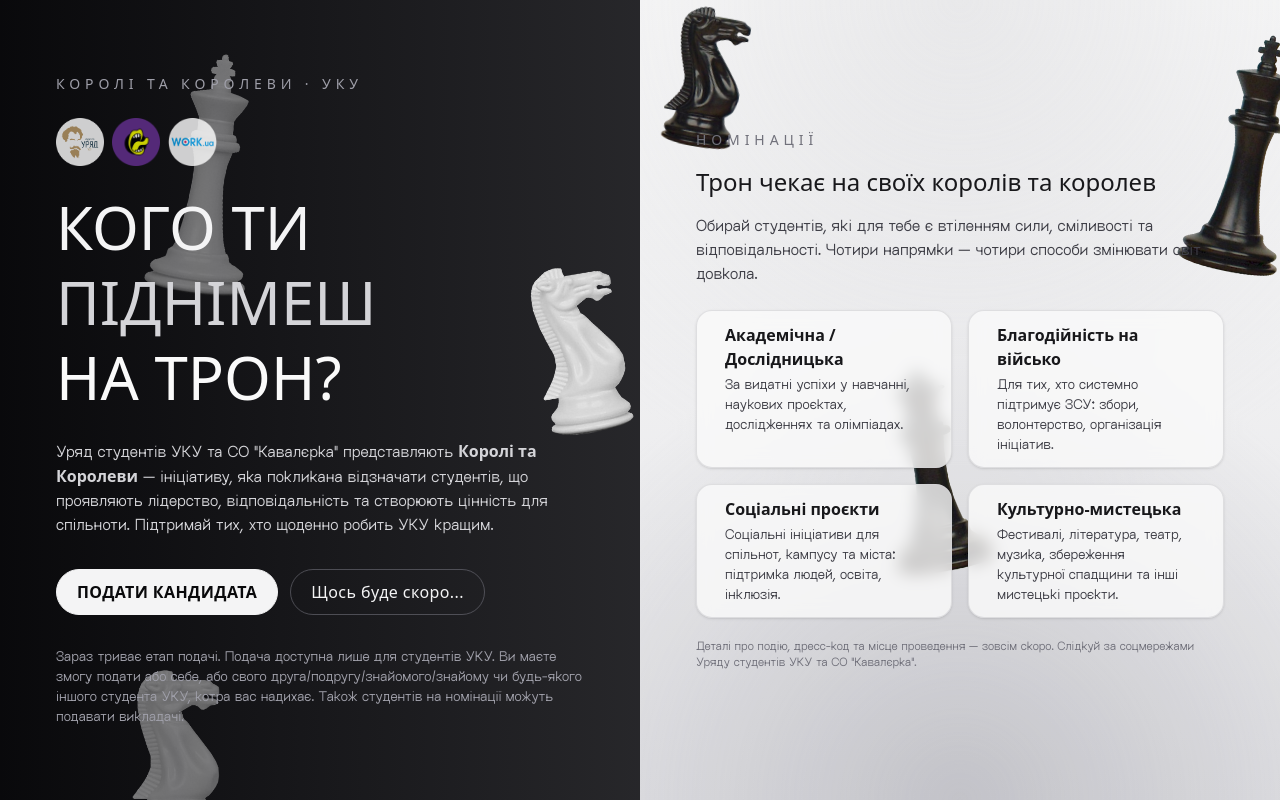
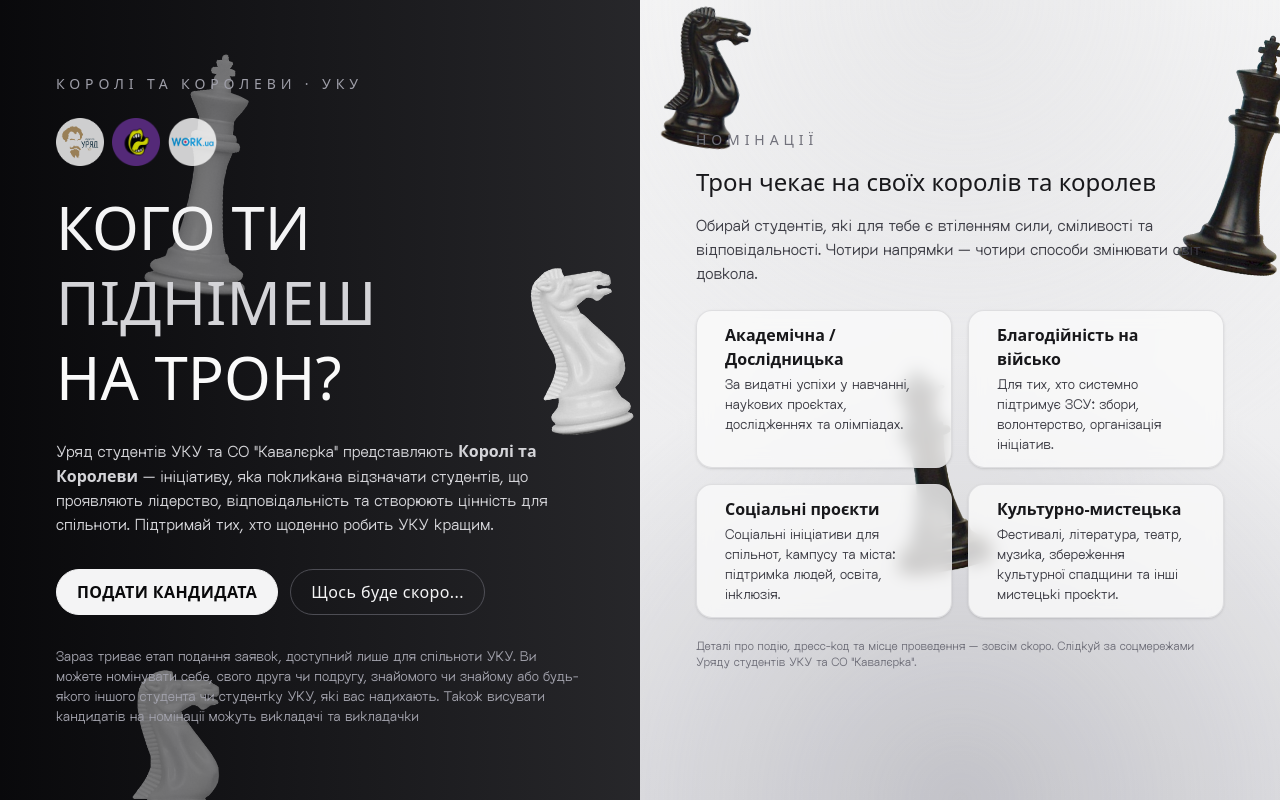
Before and after one commit to denhumen/kk_voting, a Next.js app in the folder kk_voting/: page / in a window 1280 px wide. Built offline with nearby package versions, Linux system fonts and the light colour scheme; a web font is replaced by a local one.

Commit message:
Solved the problem with text formulation

```diff
--- a/kk_voting/app/page.tsx
+++ b/kk_voting/app/page.tsx
@@ -126,7 +126,7 @@ export default function HomePage() {
               голос у кожній номінації.
             </p> */}
             <p className="text-xs md:text-sm text-zinc-400 pt-2 font-main">
-              Зараз триває етап подачі. Подача доступна лише для студентів УКУ. Ви маєте змогу подати або себе, або свого друга/подругу/знайомого/знайому чи будь-якого іншого студента УКУ, котра вас надихає. Також студентів на номінації можуть подавати викладачі.
+              Зараз триває етап подання заявок, доступний лише для спільноти УКУ. Ви можете номінувати себе, свого друга чи подругу, знайомого чи знайому або будь-якого іншого студента чи студентку УКУ, які вас надихають. Також висувати кандидатів на номінації можуть викладачі та викладачки
             </p>
           </div>
         </section>
```
